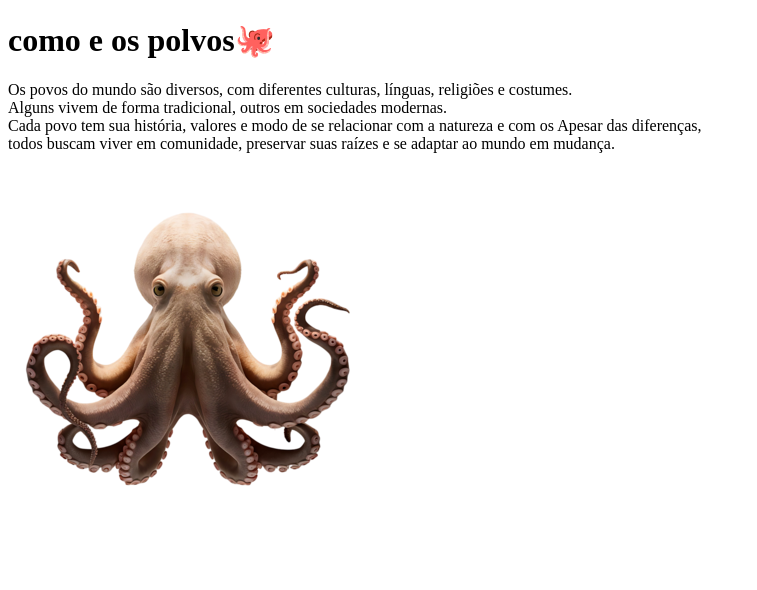
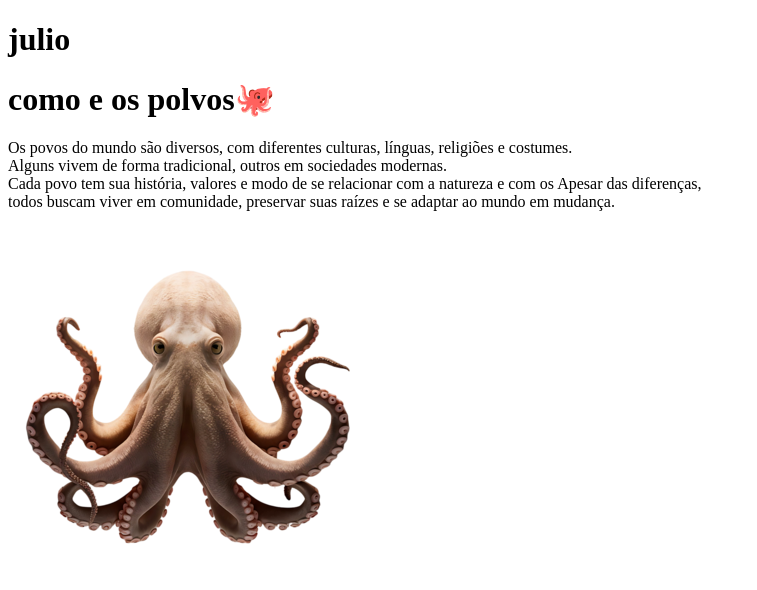
Before and after one commit to juliocesar1552/aulasios, a plain HTML site: page html/aula01/index.html in a window 1280 px wide. Shown: the whole page, without its empty margins (0-757 px from the left). Drawn offline with Linux system fonts and the light colour scheme.

Commit message:
alteraçao

```diff
--- a/html/aula01/index.html
+++ b/html/aula01/index.html
@@ -7,6 +7,7 @@
     <title>polvo</title>
 </head>
 <body>
+    <h1>julio</h1>
     <!-- meu codigo começa aqui -->
     <h1>como e os polvos🐙</h1>
 <p>Os povos do mundo são diversos, com diferentes culturas, línguas, religiões e costumes.
```
